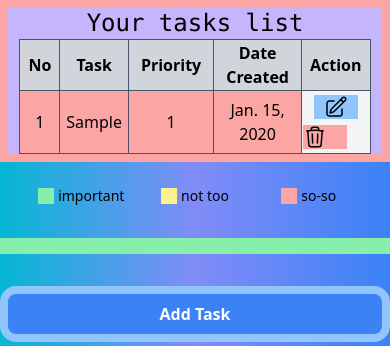
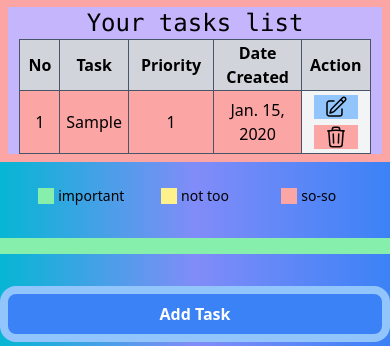
Before and after one commit to nflnsr/django-tailwind-postgresql, a Django app: page /todolist/ in a window 390 px wide. Shown: the part 197-543 px from the top of the page. Run offline with Django 4.2, Linux system fonts and the light colour scheme; a user stored in the database is signed in; tables that the repository leaves empty hold one stand-in row (values such as "Sample post"); style sheets or scripts are compiled from the project's sources; some libraries are stand-ins or nearby versions.

Commit message:
update bug display

```diff
--- a/todolist/templates/projects/index.html
+++ b/todolist/templates/projects/index.html
@@ -136,10 +136,10 @@
                                         d="M16.862 4.487l1.687-1.688a1.875 1.875 0 112.652 2.652L10.582 16.07a4.5 4.5 0 01-1.897 1.13L6 18l.8-2.685a4.5 4.5 0 011.13-1.897l8.932-8.931zm0 0L19.5 7.125M18 14v4.75A2.25 2.25 0 0115.75 21H5.25A2.25 2.25 0 013 18.75V8.25A2.25 2.25 0 015.25 6H10" />
                                 </svg>
                             </a></button>
-                        <div class='w-2/3 sm:px-2 bg-red-300'>
+                        <div class='w-2/3 sm:px-2 bg-red-300 mx-auto'>
                             <form method="POST" action="{% url 'index' list.id %}">
                                 {% csrf_token %}
-                                <button type="submit" name="submit" class="flex">
+                                <button type="submit" name="submit" class="flex mx-auto">
                                     <svg xmlns="http://www.w3.org/2000/svg" fill="none" viewBox="0 0 24 24"
                                         stroke-width="1.5" stroke="currentColor" class="w-6 h-6">
                                         <path stroke-linecap="round" stroke-linejoin="round"
@@ -164,10 +164,10 @@
                                         d="M16.862 4.487l1.687-1.688a1.875 1.875 0 112.652 2.652L10.582 16.07a4.5 4.5 0 01-1.897 1.13L6 18l.8-2.685a4.5 4.5 0 011.13-1.897l8.932-8.931zm0 0L19.5 7.125M18 14v4.75A2.25 2.25 0 0115.75 21H5.25A2.25 2.25 0 013 18.75V8.25A2.25 2.25 0 015.25 6H10" />
                                 </svg>
                             </a></button>
-                        <div class='w-2/3 sm:px-2 bg-red-300'>
+                        <div class='w-2/3 sm:px-2 bg-red-300 mx-auto'>
                             <form method="POST" action="{% url 'index' list.id %}">
                                 {% csrf_token %}
-                                <button type="submit" name="submit" class="flex">
+                                <button type="submit" name="submit" class="flex mx-auto">
                                     <svg xmlns="http://www.w3.org/2000/svg" fill="none" viewBox="0 0 24 24"
                                         stroke-width="1.5" stroke="currentColor" class="w-6 h-6">
                                         <path stroke-linecap="round" stroke-linejoin="round"
```
